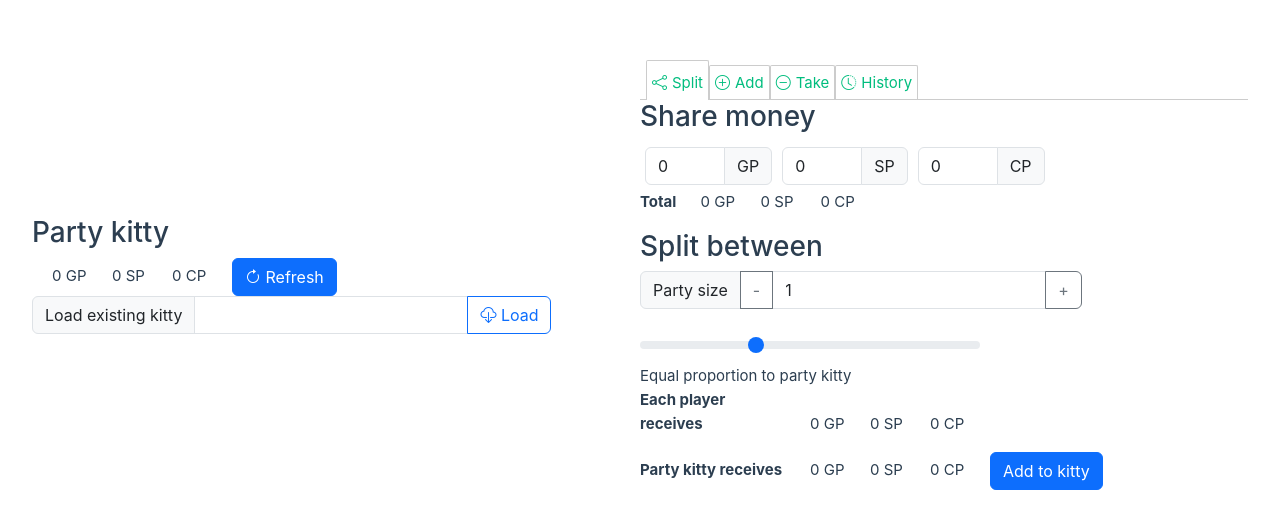
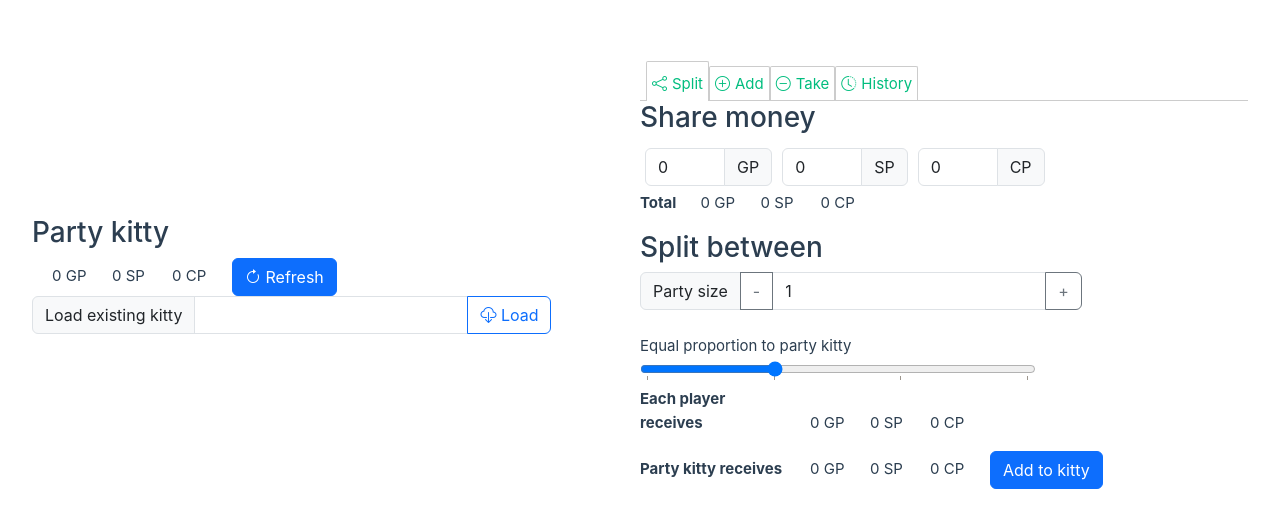
Before and after one commit to Trantion897/party-kitty, a Vue app: page / in a window 1280 px wide. Shown: the part 117-646 px from the top of the page. Built offline with nearby package versions, Linux system fonts and the light colour scheme.

Commit message:
Replace bootstrap with custom style in split control widget
Restores the split markers that bootstrap removes

```diff
--- a/src/components/pages/ShareMoney.vue
+++ b/src/components/pages/ShareMoney.vue
@@ -35,7 +35,9 @@ const onChangePartySize = function(newSize) {
 }
 
 const onChangeSplitRatio = function(newRatio) {
+	console.log("Before: "+newRatio);
 	newRatio = parseInt(newRatio);
+	console.log("After: "+newRatio);
 	kittyStore.setSplitRatio(newRatio);
     updateSplit();
 }
--- a/src/components/widgets/SplitControl.vue
+++ b/src/components/widgets/SplitControl.vue
@@ -61,16 +61,26 @@
                     <button class="btn btn-outline-secondary" type="button" id="party-minus-button" @click="changePartySize(1)">+</button>
                 </div>
 		    </div>
-		    <div class="col-auto">
-		        <input type="range" class="form-range" :value="splitRatio" min="0" max="99" @input="changeSplitRatio" list="splitMarkers"></input>
+		    <div class="col-auto split-ratio">
+		        <span>{{splitRatioDescription}}</span>
+		        <input type="range" :value="splitRatio" min="0" max="99" @input="changeSplitRatio" list="splitMarkers"></input>
 		        <datalist id="splitMarkers">
 		            <option value="0"></option>
 		            <option value="33"></option>
 		            <option value="66"></option>
 		            <option value="99"></option>
 		        </datalist>
-		        <span>{{splitRatioDescription}}</span>
 		    </div>
         </div>
 	</section>
 </template>
+
+<style scoped>
+    .split-ratio span {
+        width:100%;
+        display:inline-block;
+    }
+    .split-ratio input {
+        width:396px; /* 99 * 4. 100% isn't fixed */
+    }
+</style>
```
